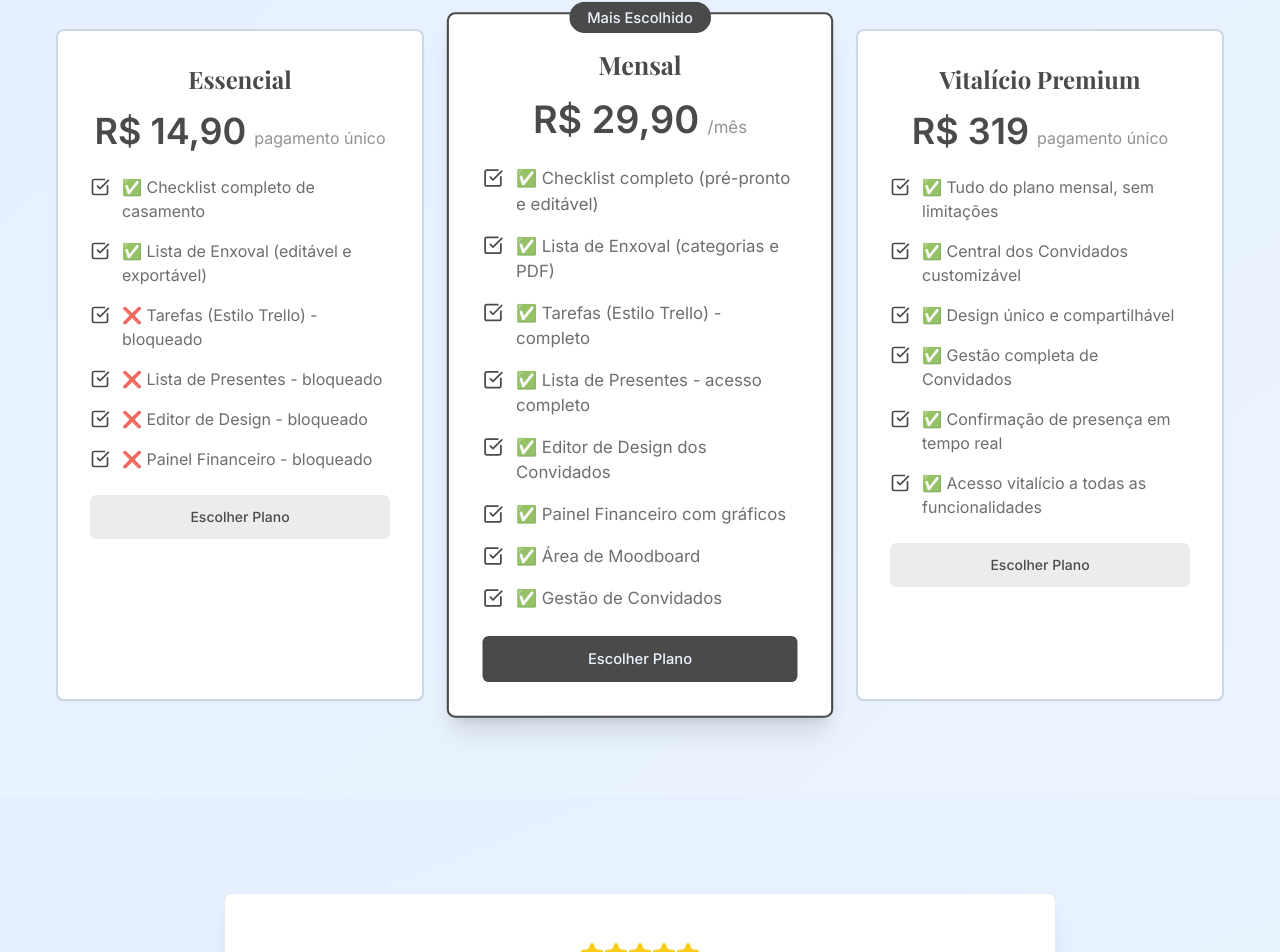
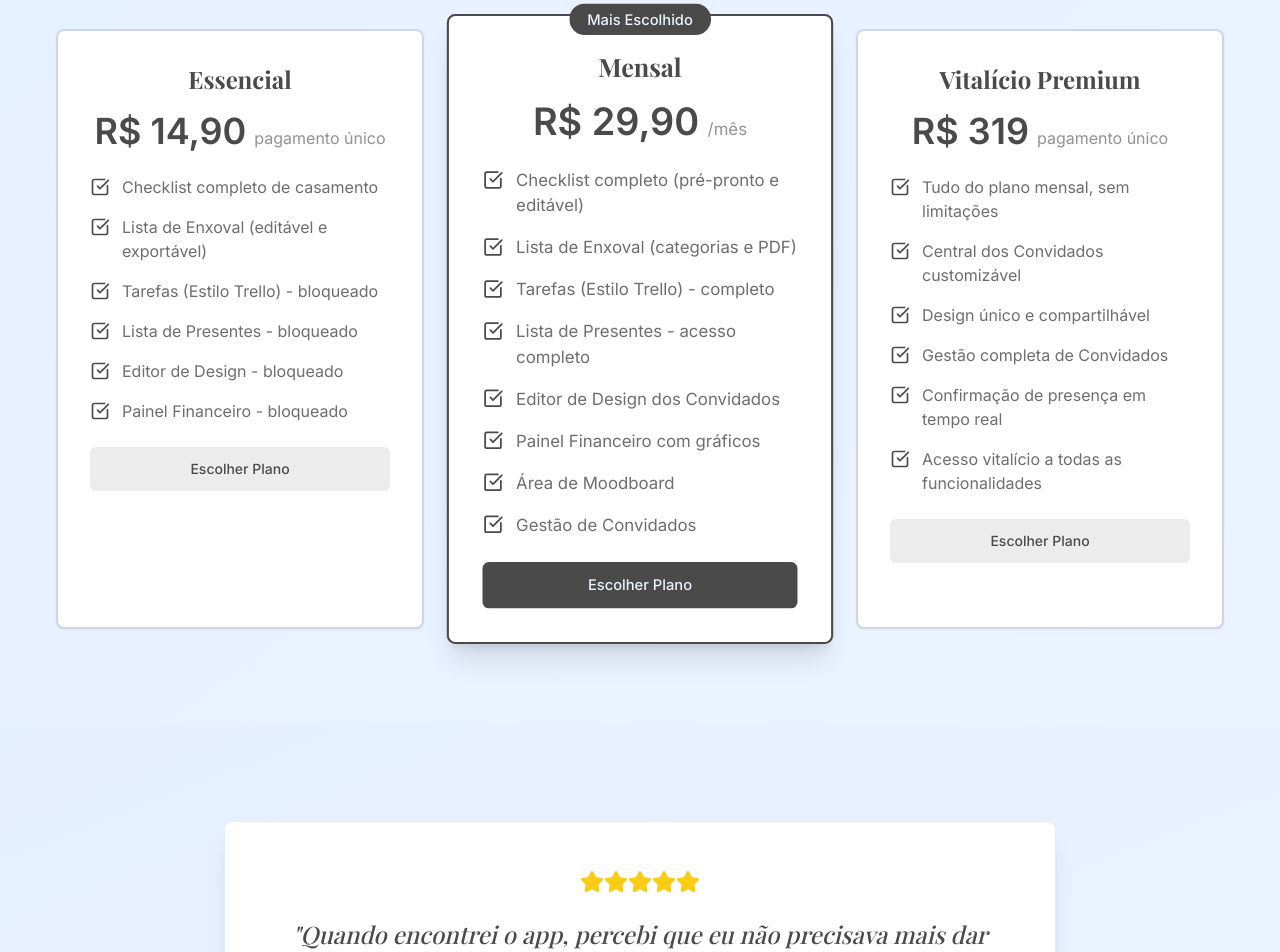
Before and after one commit to alanagastaldi/our-story-central, a React (Vite) app: page / in a window 1280 px wide. Shown: the part 4444-5396 px from the top of the page. Built offline with nearby package versions, Linux system fonts and the light colour scheme.

Commit message:
Remove check icons from plans
Removed the check icons from the pricing plans section on the landing page.
-edited src/pages/Index.tsx

```diff
--- a/src/pages/Index.tsx
+++ b/src/pages/Index.tsx
@@ -47,12 +47,12 @@ const Index = () => {
       price: "R$ 14,90",
       period: "pagamento único",
       features: [
-        "✅ Checklist completo de casamento",
-        "✅ Lista de Enxoval (editável e exportável)",
-        "❌ Tarefas (Estilo Trello) - bloqueado",
-        "❌ Lista de Presentes - bloqueado",
-        "❌ Editor de Design - bloqueado",
-        "❌ Painel Financeiro - bloqueado"
+        "Checklist completo de casamento",
+        "Lista de Enxoval (editável e exportável)",
+        "Tarefas (Estilo Trello) - bloqueado",
+        "Lista de Presentes - bloqueado",
+        "Editor de Design - bloqueado",
+        "Painel Financeiro - bloqueado"
       ],
       popular: false
     },
@@ -61,14 +61,14 @@ const Index = () => {
       price: "R$ 29,90",
       period: "/mês",
       features: [
-        "✅ Checklist completo (pré-pronto e editável)",
-        "✅ Lista de Enxoval (categorias e PDF)",
-        "✅ Tarefas (Estilo Trello) - completo",
-        "✅ Lista de Presentes - acesso completo",
-        "✅ Editor de Design dos Convidados",
-        "✅ Painel Financeiro com gráficos",
-        "✅ Área de Moodboard",
-        "✅ Gestão de Convidados"
+        "Checklist completo (pré-pronto e editável)",
+        "Lista de Enxoval (categorias e PDF)",
+        "Tarefas (Estilo Trello) - completo",
+        "Lista de Presentes - acesso completo",
+        "Editor de Design dos Convidados",
+        "Painel Financeiro com gráficos",
+        "Área de Moodboard",
+        "Gestão de Convidados"
       ],
       popular: true
     },
@@ -77,12 +77,12 @@ const Index = () => {
       price: "R$ 319",
       period: "pagamento único",
       features: [
-        "✅ Tudo do plano mensal, sem limitações",
-        "✅ Central dos Convidados customizável",
-        "✅ Design único e compartilhável",
-        "✅ Gestão completa de Convidados",
-        "✅ Confirmação de presença em tempo real",
-        "✅ Acesso vitalício a todas as funcionalidades"
+        "Tudo do plano mensal, sem limitações",
+        "Central dos Convidados customizável",
+        "Design único e compartilhável",
+        "Gestão completa de Convidados",
+        "Confirmação de presença em tempo real",
+        "Acesso vitalício a todas as funcionalidades"
       ],
       popular: false
     }
```
